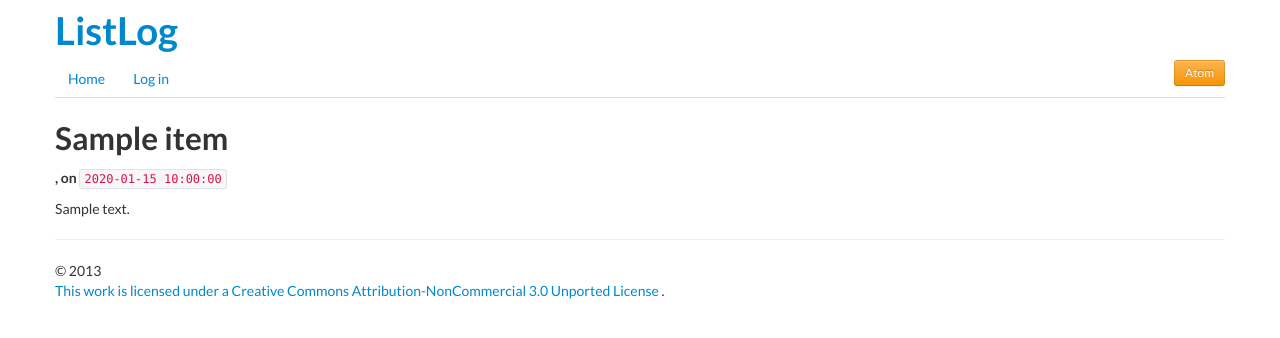
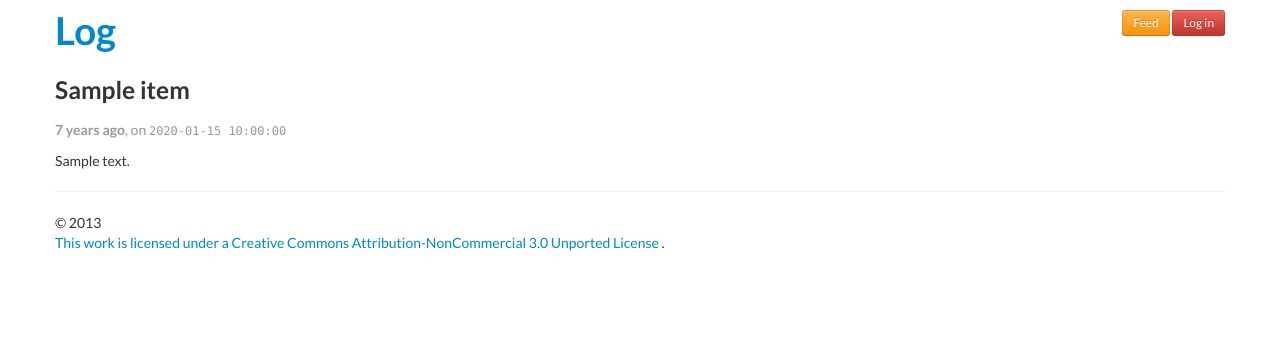
Before and after one commit to afreeorange/log-old, a Flask app: template listlog/templates/item.html in a window 1280 px wide. Shown: the top 338 px of the page. Run offline with Flask 2, Linux system fonts and the light colour scheme; the template is opened without the code that fills it: most values are stand-ins (such as "Sample title", 1, 10 or a date in 2020); some libraries are stand-ins or nearby versions.

Commit message:
Minor bugfixes Changed navigation

```diff
--- a/listlog/models.py
+++ b/listlog/models.py
@@ -19,6 +19,7 @@ class Item(Document):
     title = StringField(required=False, max_length=255)
     content = StringField(required=True)
     posted = DateTimeField(required=True, default=datetime.now())
+    updated = DateTimeField(required=True, default=datetime.now())
     post_type = StringField(required=True, choices=post_types,
                               default='misc')
     tags = ListField(StringField(max_length=30))
--- a/listlog/static/css/site.css
+++ b/listlog/static/css/site.css
@@ -1,19 +1,31 @@
 @import url(http://fonts.googleapis.com/css?family=Lato:400,700,400italic,700italic);
 html,body {
 font-family:lato;
+}
+
+.posted {
+color: #999;
+}
+.posted code {
+border:0;
+background: none;
+color: #999;
+padding:0;
 }
 
 #scroll-up {
 display:none;
 position:fixed;
 right:20px;
-top:100px;
-}
-a.label:hover {
-background:#FF3300;
+top:20px;
 }
 .timeago {
 cursor:pointer;
+}
+
+.navigation {
+margin-top:10px;
+text-align:right;
 }
 
 /* List of tags */
@@ -21,7 +33,7 @@ cursor:pointer;
 color:#999;
 font-weight: bold;
 font-size: small;
-margin:0 5px;
+margin:0 5px 0 0;
 }
 .tags a:hover {
 color:#333;
--- a/listlog/templates/base.html
+++ b/listlog/templates/base.html
@@ -1,6 +1,6 @@
 {# http://jinja.pocoo.org/docs/templates/#macros #}
-{% macro menu_item(stub, link, name) -%}
-    <li{% if active_page == stub %} class="active"{% endif %}><a href="{{ link }}">{{ name }}</a></li>
+{% macro menu_item(name, link, class) -%}
+    <a href="{{ link }}" class="btn btn-small btn-{{ class }}">{{ name }}</a>
 {%- endmacro %}
 
 <!DOCTYPE html>
@@ -30,7 +30,20 @@
             <p class="chromeframe">You are using an <strong>outdated</strong> browser. Please <a href="http://browsehappy.com/">upgrade it for a better web experience</a>.</p>
         <![endif]-->
 
-        <h1><a href="/">ListLog</a></h1>
+        <div class="row">
+            <h1 class="span4">
+                <a href="/" title="{{ config.TITLE }} - Home">{{ config.TITLE }}</a>
+            </h1>
+            <div class="span4 offset4 navigation">
+                {{ menu_item('Feed', '/feed', 'warning') }}
+                {% if current_user.is_authenticated() %}
+                    {{ menu_item('Post', '/post', 'success') }}
+                    {{ menu_item('Log out', '/logout', 'danger') }}
+                {% else %}
+                    {{ menu_item('Log in', '/login', 'danger') }}
+                {% endif %}
+            </div>
+        </div>
 
         <div id="scroll-up"><a class="btn btn-danger" href="#">Up</a></div>
 
@@ -42,20 +55,6 @@
                 {% endfor %}
             {% endif %}
         {% endwith %}
-
-        {# http://jinja.pocoo.org/docs/tricks/#highlighting-active-menu-items #}
-        <ul class="nav nav-tabs">
-            {{ menu_item('index', '/', 'Home') }}
-
-            {% if current_user.is_authenticated() %}
-                {{ menu_item('post', '/post', 'Post') }}
-                <li><a href="/logout">Log out</a></li>
-            {% else %}
-                {{ menu_item('login', '/login', 'Log in') }}
-            {% endif %}
-
-            <a href="/feed" class="btn btn-small btn-warning pull-right">Atom</a>
-        </ul>
 
         <div id="content">{% block content %}{% endblock %}</div>
 
--- a/listlog/templates/forms/login.html
+++ b/listlog/templates/forms/login.html
@@ -3,7 +3,7 @@
 
 {% block content %}
 
-	<h2>Login</h2>
+	<h2>Log in</h2>
 
     {% if form.errors %}
         <div class="alert alert-error">You're missing a few required fields&hellip;</div>
--- a/listlog/templates/index.html
+++ b/listlog/templates/index.html
@@ -6,11 +6,11 @@
     {% for item in items %}
     <div class="post">
         <h3><a href="/item/{{ item.id }}">{{ item.title }}</a></h3>
-        <p><strong class="timeago" title="{{ item.posted }}">{{ item.posted|relative_date }}</strong>, on <code>{{ item.posted }}</code></p>
+        <p class="posted"><span class="timeago" title="{{ item.posted }}">{{ item.posted|relative_date }}</span>, on <code>{{ item.posted }}</code></p>
         <p>{{ item.content|markdown }}</p>
         <p>
             <a href="/type/{{ item.post_type }}" class="label label-inverse">{{ item.post_type|expand_post_type }}</a>
-            {% if item.tags is defined %}
+            {% if item.tags|length > 1 %}
             <span class="tags">
                 {% for tag in item.tags %}
                     <a href="/tag/{{ tag }}">#{{ tag }}</a>
@@ -19,7 +19,6 @@
             {% endif %}
         </p>
     </div>
-    <hr />
     {% else %}
         Nothing here&hellip;
     {% endfor %}
--- a/listlog/templates/item.html
+++ b/listlog/templates/item.html
@@ -1,9 +1,24 @@
 {% extends "base.html" %}
 
 {% block content %}
-    <h2>{{ item.title }}</h2>
-    <p><strong>{{ item.posted|relative_date }}, on</strong> <code class="timeago" timestamp="{{ item.posted }}">{{ item.posted }}</code></p>
+    <h3>{{ item.title }}</h3>
+    <p class="posted"><strong class="timeago" title="{{ item.posted }}">{{ item.posted|relative_date }}</strong>, on <code>{{ item.posted }}</code></p>
     <div id="content">
         {{ item.content|markdown }}
     </div>
+
+    {% if item.tags|length > 1 %}
+    <span class="tags">
+        {% for tag in item.tags %}
+            <a href="/tag/{{ tag }}">#{{ tag }}</a>
+        {% endfor %}
+    </span>
+    {% endif %}
 {% endblock %}
+
+{% block javascript %}
+$(document).ready(function() {
+    // Automagically update the timestamp
+    $('.timeago').timeago();
+});
+{% endblock %}
--- a/settings.py
+++ b/settings.py
@@ -1,4 +1,4 @@
-TITLE= "listlog"
+TITLE= "Log"
 AUTHOR="Nikhil Anand"
 DEBUG = True
 MONGODB_SETTINGS = {'DB': "listlog", 'PORT': 27017}
```
Also changed, not shown: 1 other file.
